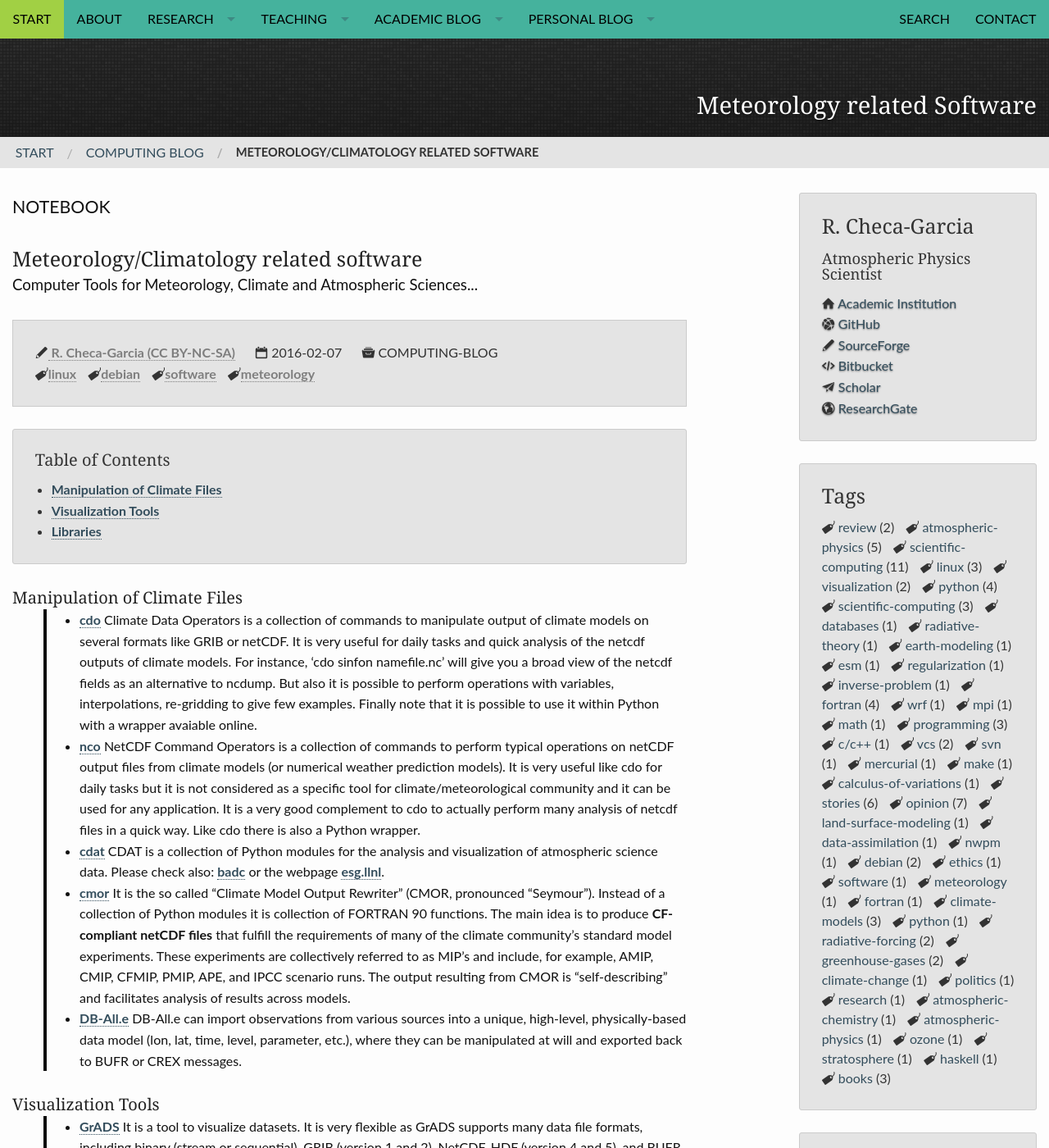
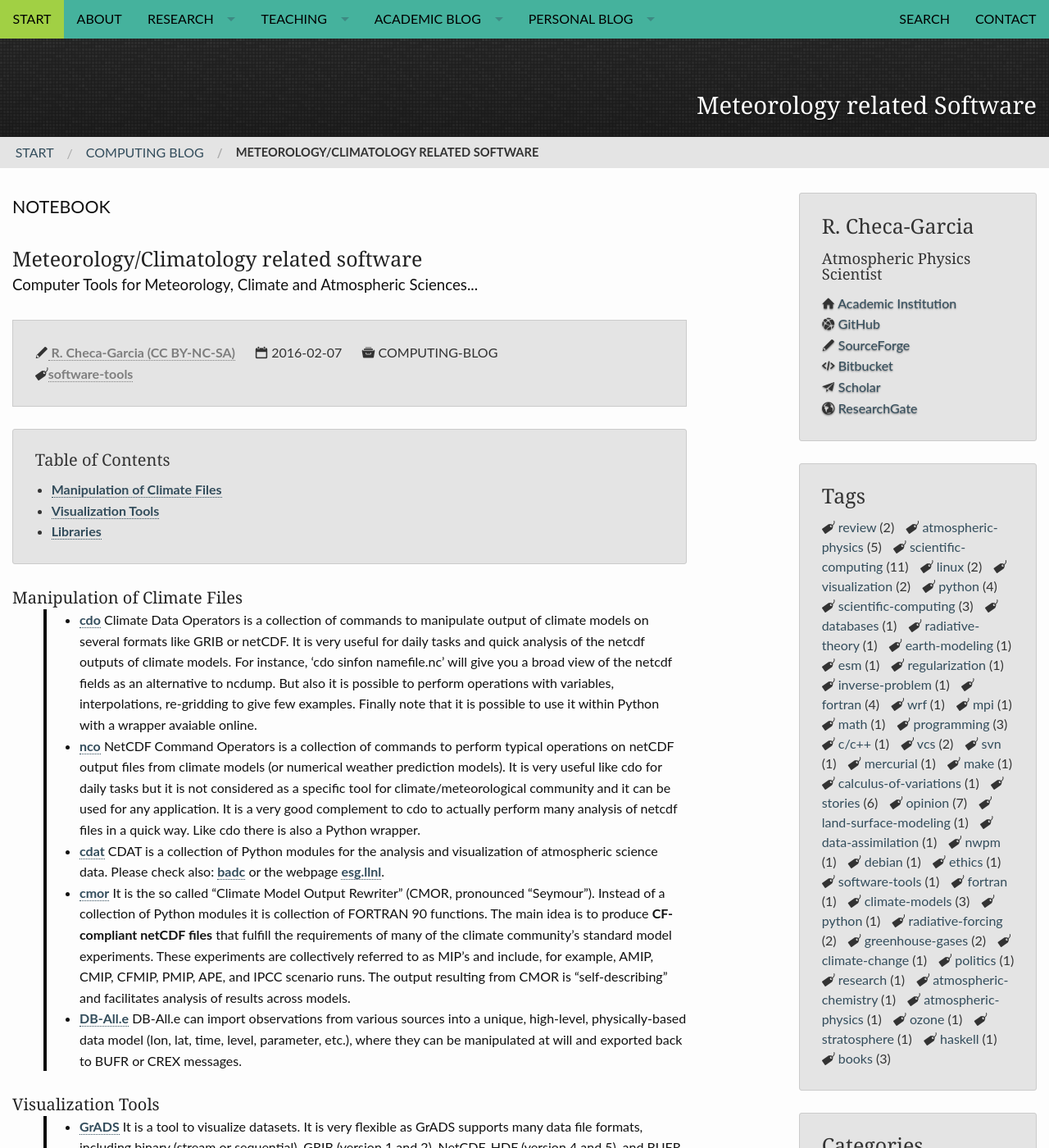
Before and after one commit to RCHG/rchg.github.io, a Jekyll site: the page built from _posts/2016-02-07-Meteorology-Software.md, in a window 1280 px wide and 1400 px high. Shown: the whole window at 82% size. Built offline with Jekyll 4.4.1, drawn with Linux system fonts in a browser that asks for light colours; nearby versions of some CDN libraries; comment, search, counter and statistics services are not loaded.

Commit message:
Update 2016-02-07-Meteorology-Software.md

```diff
--- a/_posts/2016-02-07-Meteorology-Software.md
+++ b/_posts/2016-02-07-Meteorology-Software.md
@@ -6,7 +6,7 @@ title: "Meteorology/Climatology related software"
 excerpt: "Software for Meteorology, Climate and Atmospheric Sciences..."
 teaser: "Computer Tools for Meteorology, Climate and Atmospheric Sciences..."
 breadcrumb: true
-tags: [linux, debian, software, meteorology]
+tags: [software-tools]
 categories:
     - computing-blog
 header:
```
